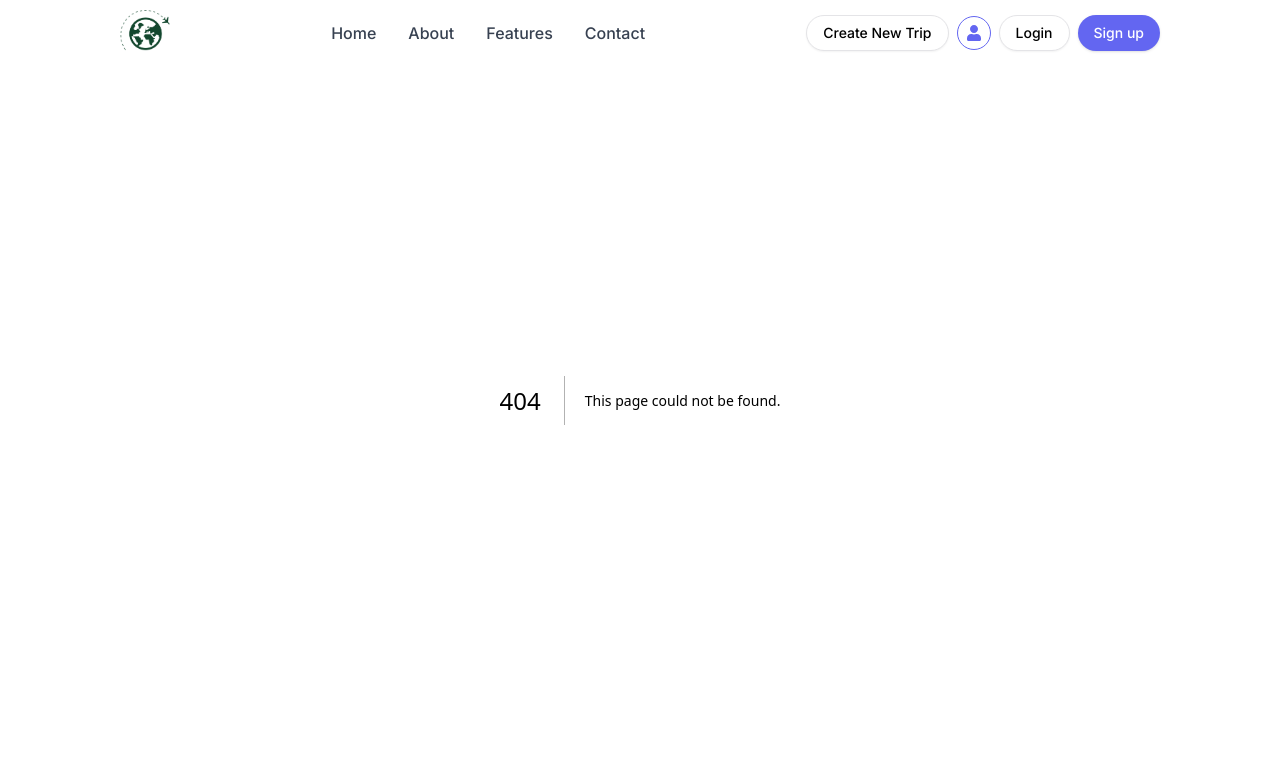
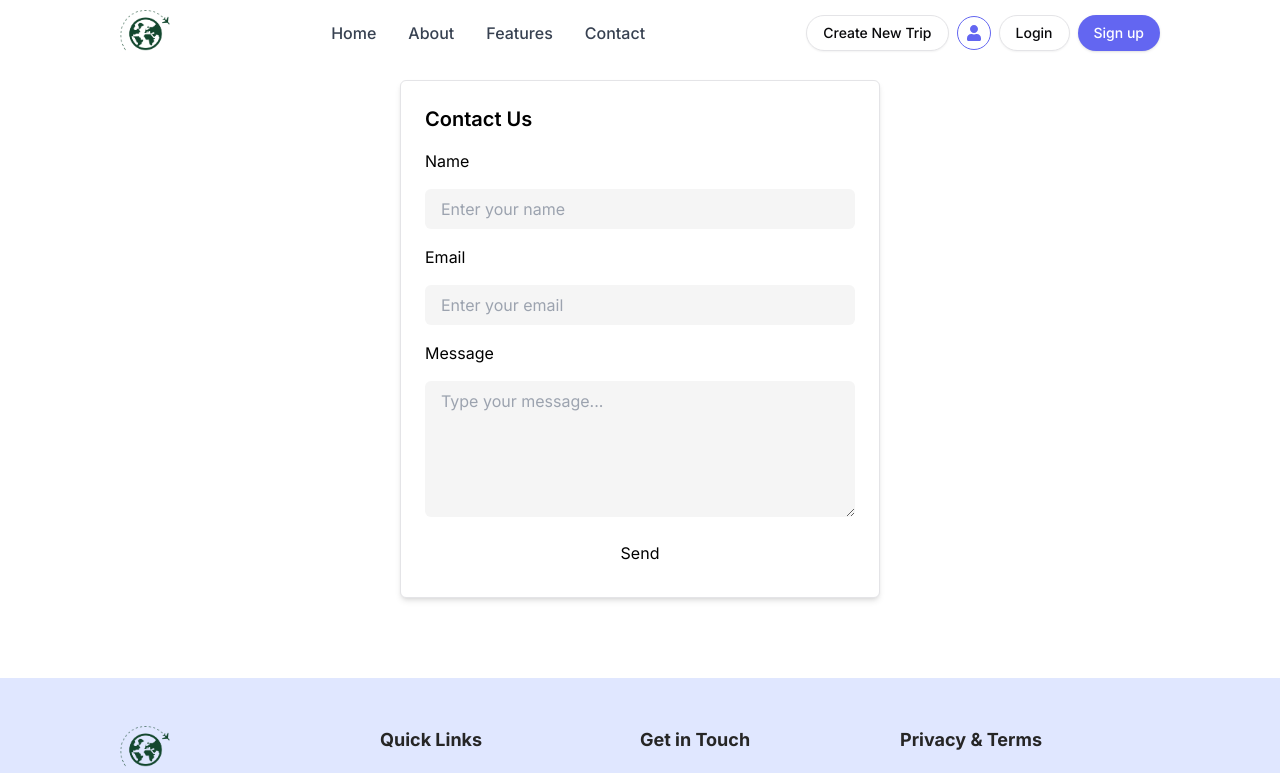
Before and after one commit to haquedot/tripsmart, a Next.js app: page /contact in a window 1280 px wide. Before the commit this address had no page. Shown: the top 773 px of the page. Built offline with nearby package versions, Linux system fonts and the light colour scheme.

Commit message:
created contact page

```diff
--- /dev/null
+++ b/src/app/contact/page.tsx
@@ -0,0 +1,15 @@
+// contact page
+'use client';
+
+import Contact from '@/components/Contact';
+import React from 'react';
+
+export default function ContactPage() {
+    return (
+        <>
+            <div className="sm:w-10/12 max-w-lg mx-auto flex items-center justify-center py-20 px-4">
+                <Contact />
+            </div>
+        </>
+    );
+};
--- /dev/null
+++ b/src/components/Contact.tsx
@@ -0,0 +1,21 @@
+// Contact us component with form
+'use client';
+
+import React from 'react';
+
+export default function Contact() {
+    return (
+        <div className="w-full shadow-md border rounded-md text-neutral-900 bg-white p-6">
+            <h3 className="text-black text-xl font-semibold mb-4">Contact Us</h3>
+            <form className="flex flex-col space-y-4">
+                <label htmlFor="name" className="text-black">Name</label>
+                <input type="text" id="name" name="name" className="py-2 px-4 rounded-md bg-neutral-100 text-black"  placeholder='Enter your name'/>
+                <label htmlFor="email" className="text-black">Email</label>
+                <input type="email" id="email" name="email" className="py-2 px-4 rounded-md bg-neutral-100 text-black" placeholder='Enter your email' />
+                <label htmlFor="message" className="text-black">Message</label>
+                <textarea id="message" name="message" className="py-2 px-4 rounded-md bg-neutral-100 text-black" rows={5} placeholder='Type your message...'></textarea>
+                <button type="submit" className="bg-primary-500 text-black py-2 rounded-md">Send</button>
+            </form>
+        </div>
+    );
+};
```
